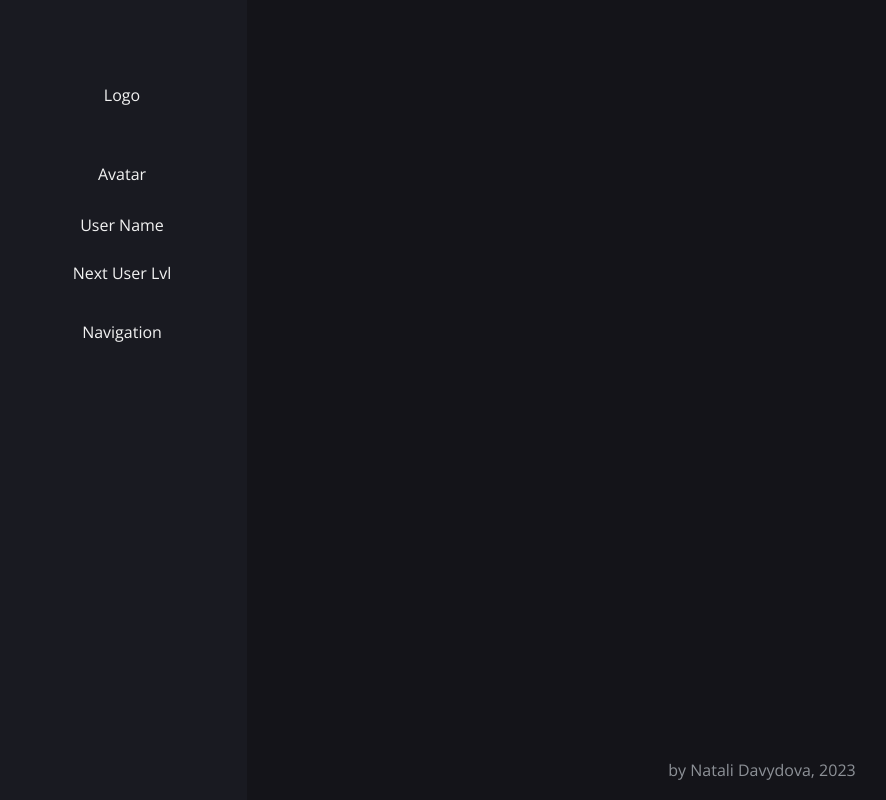
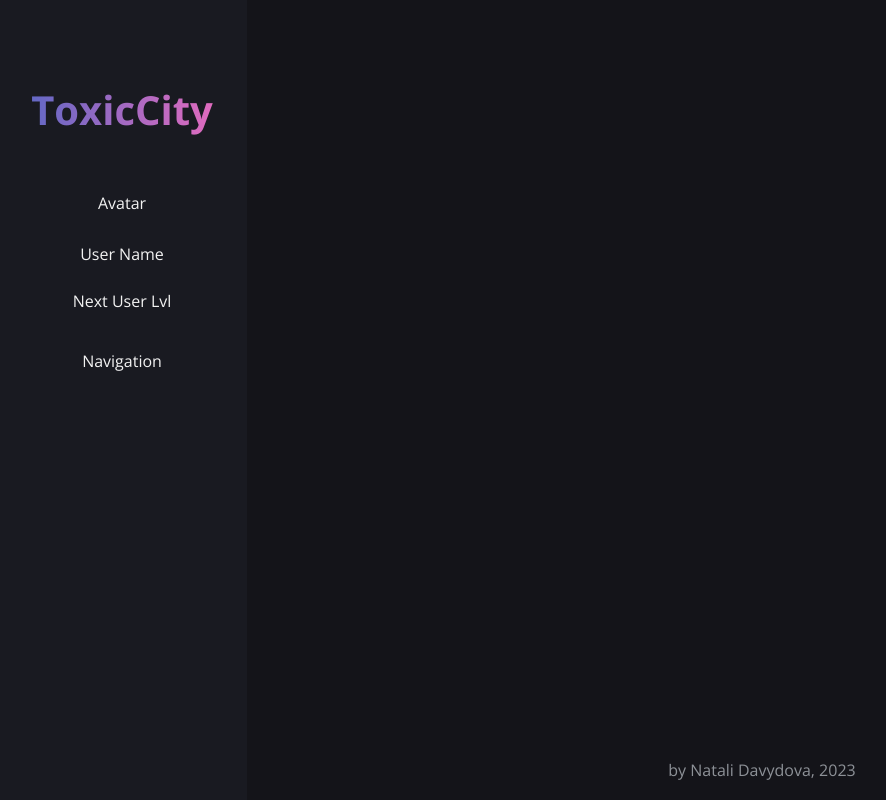
Before and after one commit to nat-davydova/toxic-dashboard, a React (Vite) app: page / in a window 1280 px wide. Shown: the whole page, without its empty margins (3-889 px from the left). Built offline with nearby package versions, Linux system fonts and the light colour scheme.

Commit message:
feat: add logo structure and styles

```diff
--- a/src/App.css
+++ b/src/App.css
@@ -5,13 +5,23 @@
 
     --light100: #f2f2f2;
 
+    --violet: #6468c5;
+    --pink: #e06bbf;
+
     --bg-default: var(--grey100);
     --bg-surfaces: var(--grey200);
+    --bg-color-accent-dark: var(--violet);
+    --bg-color-accent-light: var(--pink);
 
     --font-size-default: 16px;
+    --font-size-xl: 40px;
+
+    --font-weight-bold: 700;
 
     --font-color-default: var(--light100);
     --font-color-secondary: var(--grey600);
+
+    --gradient-default: linear-gradient(to right, var(--bg-color-accent-dark), var(--bg-color-accent-light))
 }
 
 .app {
--- /dev/null
+++ b/src/components/Logo/Logo.module.css
@@ -0,0 +1,7 @@
+.logo {
+    font-size: var(--font-size-xl);
+    font-weight: var(--font-weight-bold);
+    background: var(--gradient-default);
+    -webkit-background-clip: text;
+    -webkit-text-fill-color: transparent;
+}
--- /dev/null
+++ b/src/components/Logo/Logo.tsx
@@ -0,0 +1,5 @@
+import styles from "./Logo.module.css";
+
+export function Logo() {
+  return <span className={styles.logo}>ToxicCity</span>;
+}
--- a/src/components/Sidebar/Sidebar.tsx
+++ b/src/components/Sidebar/Sidebar.tsx
@@ -1,9 +1,13 @@
+import { Logo } from "../Logo/Logo.tsx";
+
 import styles from "./Sidebar.module.css";
 
 export function Sidebar() {
   return (
     <aside className={styles.sidebar}>
-      <div className={styles.logo}>Logo</div>
+      <div className={styles.logo}>
+        <Logo />
+      </div>
       <div className={styles.avatar}>Avatar</div>
       <div className={styles.userName}>User Name</div>
       <div className={styles.userLvl}>Next User Lvl</div>
```
